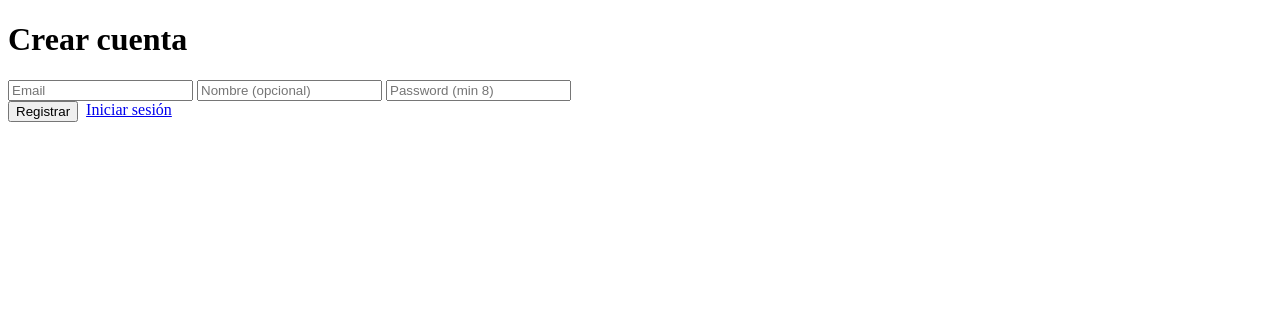
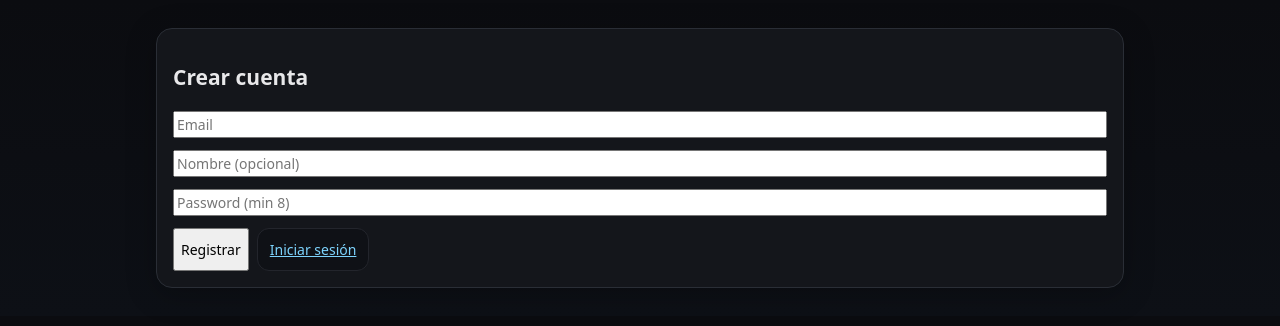
Before and after one commit to JoseVicente1988/Web, a website: page public/ui/register/index.html in a window 1280 px wide. Drawn offline with Linux system fonts and the light colour scheme.

Commit message:
Update index.html

```diff
--- a/public/ui/register/index.html
+++ b/public/ui/register/index.html
@@ -1,19 +1,28 @@
 <!doctype html><meta charset="utf-8"><title>GroFriends — Registro</title>
-<!-- Usa el mismo CSS base que en /ui -->
 <style>
-/* ... mismo CSS base ... */
+:root{--bg:#0b0c10;--card:#14161b;--ink:#e8e8ea;--muted:#9aa0a6;--acc:#7dd3fc;--acc2:#a78bfa;--ok:#86efac;--err:#fca5a5;--chip:#0f1116;}
+*{box-sizing:border-box} body{margin:0;background:linear-gradient(180deg,var(--bg) 0%,#0d1016 100%);color:var(--ink);font:14px/1.5 system-ui,Segoe UI,Roboto}
+a{color:var(--acc)} input,button,textarea,select{font:inherit}
+.app{max-width:1000px;margin:28px auto;padding:0 16px}
+.card{background:var(--card);border:1px solid #2a2e36;border-radius:16px;padding:16px;box-shadow:0 6px 30px rgba(0,0,0,.25)}
+.grid{display:grid;gap:12px}
+.list{list-style:none;margin:0;padding:0}
+.item{display:flex;justify-content:space-between;align-items:center;padding:10px;border:1px solid #2a2e36;border-radius:12px;background:#0f1116;margin:6px 0}
+.badge{padding:4px 8px;border-radius:999px;background:#1a1e27;border:1px solid #2a2e36;color:var(--muted)}
+.muted{color:var(--muted)} .ok{color:var(--ok)} .err{color:var(--err)}
+.tab{padding:10px 12px;border-radius:12px;border:1px solid #23252c;background:var(--chip);cursor:pointer}
 </style>
 <body data-theme="pastel">
 <div class="app">
-  <div class="header"><h1>Crear cuenta</h1></div>
   <div class="card">
+    <h2>Crear cuenta</h2>
     <form id="regForm" class="grid">
       <input id="email" type="email" placeholder="Email" required>
       <input id="name" type="text" placeholder="Nombre (opcional)">
       <input id="password" type="password" placeholder="Password (min 8)" required minlength="8">
       <div style="display:flex;gap:8px;flex-wrap:wrap">
         <button>Registrar</button>
-        <a class="tab" href="/ui">Iniciar sesión</a>
+        <a class="tab" data-ui="/ui" href="/ui">Iniciar sesión</a>
       </div>
     </form>
     <div id="msg" class="muted"></div>
@@ -21,6 +30,15 @@
 </div>
 <script>
 const $ = s => document.querySelector(s);
+const UI_BASE = location.pathname.startsWith("/public/") ? "/public" : "";
+function go(p){ location.href = UI_BASE + p; }
+function fixLinks(){
+  document.querySelectorAll('a[data-ui]').forEach(a=>{
+    a.href = UI_BASE + a.getAttribute('data-ui');
+  });
+}
+fixLinks();
+
 document.body.setAttribute("data-theme","pastel");
 $("#regForm").addEventListener("submit", async (e)=>{
   e.preventDefault(); $("#msg").textContent = "Creando usuario…";
@@ -30,7 +48,7 @@ $("#regForm").addEventListener("submit", async (e)=>{
     const j = await r.json();
     if(!j.ok){ $("#msg").innerHTML = '<span class="err">'+(j.error||'Error')+'</span>'; return; }
     $("#msg").innerHTML = '<span class="ok">Cuenta creada. Redirigiendo…</span>';
-    setTimeout(()=>location.href="/ui",700);
+    setTimeout(()=>go("/ui"),700); // <- antes era /ui fijo
   }catch(err){ $("#msg").innerHTML = '<span class="err">'+err.message+'</span>'; }
 });
 </script>
```
